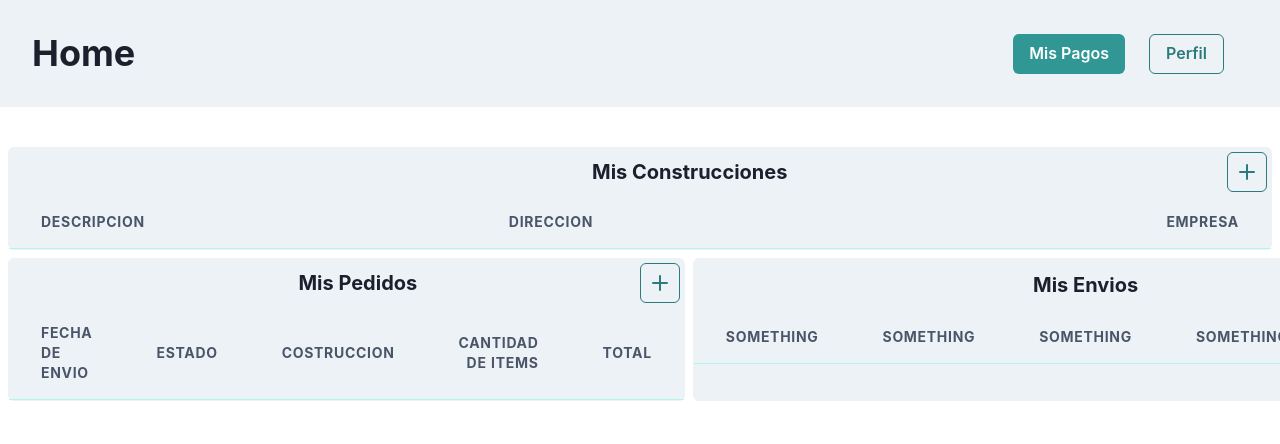
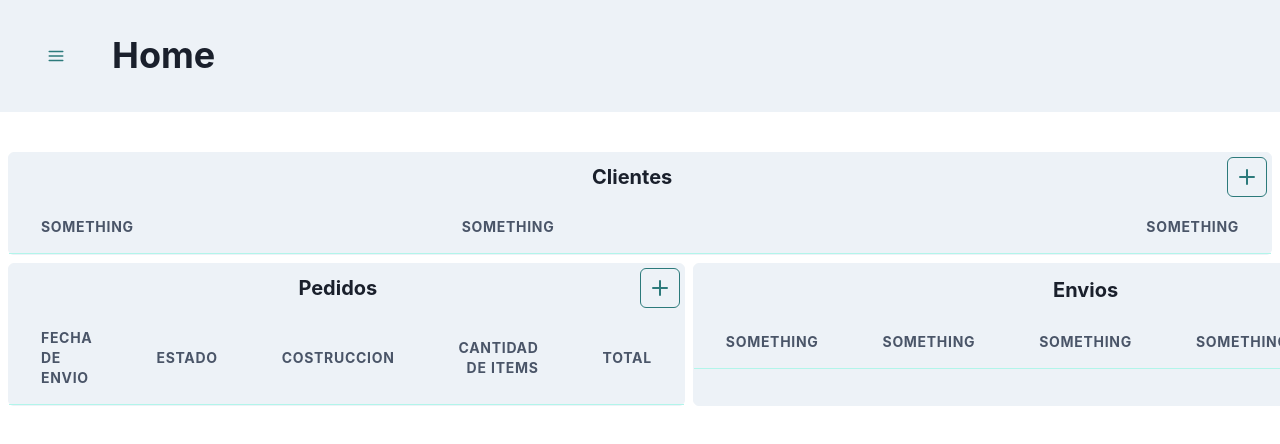
Before and after one commit to matiasdurand/dan-app-frontend, a React (Create React App) app: page / in a window 1280 px wide. Shown: the top 444 px of the page. Built offline with nearby package versions, Linux system fonts and the light colour scheme.

Commit message:
Add employee home

```diff
--- a/src/App.js
+++ b/src/App.js
@@ -1,12 +1,13 @@
 import { ChakraProvider, CSSReset } from '@chakra-ui/react';
-import CustomerHome from './components/login/home/CustomerHome';
+import CustomerHome from './components/customer/home/CustomerHome';
+import EmployeeHome from './components/employee/home/EmployeeHome';
 import Login from './components/login/Login';
 
 function App() {
   return (
     <ChakraProvider>
       <CSSReset />
-      <CustomerHome></CustomerHome>
+      <EmployeeHome></EmployeeHome>
     </ChakraProvider>
   );
 }
--- /dev/null
+++ b/src/components/customer/home/ConstructionsTable.js
@@ -0,0 +1,53 @@
+import {
+  useColorModeValue,
+  Flex,
+  IconButton,
+  Table,
+  Thead,
+  Tbody,
+  Tr,
+  Th,
+  Heading
+} from '@chakra-ui/react'
+import { AddIcon } from '@chakra-ui/icons';
+
+const ConstructionsTable = () => {
+  const tableBackgroud = useColorModeValue("gray.100", "gray.700")
+  return(
+
+    <Flex
+    background={tableBackgroud}
+    border="1px"
+    borderColor={tableBackgroud}
+    rounded={6}
+    w="100%"
+    alignItems="center"
+    direction="row-reverse"
+    wrap="wrap"
+    >
+
+      <IconButton m={1} colorScheme="teal" variant="outline" aria-label="Add" icon={<AddIcon/>} >
+      </IconButton>
+
+      <Heading as="h4" size="md" width="50%">Construcciones</Heading>
+
+      <Table variant="simple" colorScheme="teal" size="lg">
+
+        <Thead>
+          <Tr>
+            <Th>Descripcion</Th>
+            <Th>Direccion</Th>
+            <Th isNumeric>Empresa</Th>
+          </Tr>
+        </Thead>
+
+        <Tbody>
+
+        </Tbody>
+
+      </Table>
+
+    </Flex>
+  )
+}
+export default ConstructionsTable;
--- a/src/components/login/home/DeliveryTable.js
+++ b/src/components/customer/home/DeliveryTable.js
@@ -25,7 +25,7 @@ const DeliveryTable = () => {
     ml={1} mt={2}
     >
 
-      <Heading as="h4" size="md" p={3.5}>Mis Envios</Heading>
+      <Heading as="h4" size="md" p={3.5}>Envios</Heading>
 
       <Table variant="simple" colorScheme="teal" size="lg">
 
--- a/src/components/login/home/OrdersTable.js
+++ b/src/components/customer/home/OrdersTable.js
@@ -29,7 +29,7 @@ const OrdersTable = () => {
       <IconButton m={1} colorScheme="teal" variant="outline" aria-label="Add" icon={<AddIcon/>} >
       </IconButton>
 
-      <Heading as="h4" size="md" width="50%">Mis Pedidos</Heading>
+      <Heading as="h4" size="md" width="50%">Pedidos</Heading>
 
       <Table variant="simple" colorScheme="teal" size="lg">
 
--- a/src/components/login/home/ConstructionsTable.js
+++ b/src/components/employee/home/CustomersTable.js
@@ -1,20 +1,20 @@
 import {
-  useColorModeValue,
   Flex,
   IconButton,
+  Heading,
   Table,
   Thead,
-  Tbody,
   Tr,
   Th,
-  Heading
+  Tbody,
+  useColorModeValue,
+
 } from '@chakra-ui/react'
 import { AddIcon } from '@chakra-ui/icons';
 
-const ConstructionsTable = () => {
+const CustomerTable = () => {
   const tableBackgroud = useColorModeValue("gray.100", "gray.700")
   return(
-
     <Flex
     background={tableBackgroud}
     border="1px"
@@ -29,15 +29,15 @@ const ConstructionsTable = () => {
       <IconButton m={1} colorScheme="teal" variant="outline" aria-label="Add" icon={<AddIcon/>} >
       </IconButton>
 
-      <Heading as="h4" size="md" width="50%">Mis Construcciones</Heading>
+      <Heading as="h4" size="md" width="50%">Clientes</Heading>
 
       <Table variant="simple" colorScheme="teal" size="lg">
 
         <Thead>
           <Tr>
-            <Th>Descripcion</Th>
-            <Th>Direccion</Th>
-            <Th isNumeric>Empresa</Th>
+            <Th>Something</Th>
+            <Th>Something</Th>
+            <Th isNumeric>Something</Th>
           </Tr>
         </Thead>
 
@@ -50,4 +50,4 @@ const ConstructionsTable = () => {
     </Flex>
   )
 }
-export default ConstructionsTable;
+export default CustomerTable;
--- /dev/null
+++ b/src/components/employee/home/DrawerHome.js
@@ -0,0 +1,62 @@
+import React from 'react'
+import {
+  Flex,
+  IconButton,
+  Button,
+  Drawer,
+  DrawerOverlay,
+  DrawerContent,
+  DrawerCloseButton,
+  DrawerHeader,
+  DrawerBody,
+  DrawerFooter,
+  useDisclosure,
+  Heading
+ } from '@chakra-ui/react'
+ import { HamburgerIcon } from '@chakra-ui/icons';
+
+function DrawerHome() {
+  const { isOpen, onOpen, onClose } = useDisclosure()
+  const btnRef = React.useRef()
+
+  return (
+    <>
+
+      <IconButton
+        icon={<HamburgerIcon/>}
+        size="lg"
+        variant="ghost"
+        ref={btnRef}
+        colorScheme="teal"
+        onClick={onOpen}>
+      </IconButton>
+
+      <Drawer
+        isOpen={isOpen}
+        placement="left"
+        onClose={onClose}
+        finalFocusRef={btnRef}
+      >
+        <DrawerOverlay />
+        <DrawerContent>
+          <DrawerCloseButton />
+          <DrawerHeader>Navega</DrawerHeader>
+
+          <DrawerBody>
+            <Flex direction="column">
+              <Button variant="unstyled" mt={10}>PERFIL</Button>
+              <Button variant="unstyled" mt={10}>PAGOS</Button>
+              <Button variant="unstyled" mt={10}>CAMIONES</Button>
+              <Button variant="unstyled" mt={10}>PRODUCTOS</Button>
+            </Flex>
+          </DrawerBody>
+
+          <DrawerFooter alignSelf="center">
+            <Heading size="md">El mejor corralon</Heading>
+          </DrawerFooter>
+        </DrawerContent>
+      </Drawer>
+    </>
+  )
+}
+export default DrawerHome
--- /dev/null
+++ b/src/components/employee/home/EmployeeHome.js
@@ -0,0 +1,36 @@
+import {
+  Flex
+} from '@chakra-ui/react'
+import DeliveryTable from '../../customer/home/DeliveryTable'
+import OrdersTable from '../../customer/home/OrdersTable'
+import CustomerTable from './CustomersTable'
+import Nav from './Nav'
+
+const EmployeeHome = () => {
+  return (
+
+    <Flex h="100vh" direction="column">
+
+      <Nav>
+      </Nav>
+
+      <Flex direction="column" p={2}>
+
+        <CustomerTable>
+        </CustomerTable>
+
+        <Flex justify="space-between">
+
+          <OrdersTable>
+          </OrdersTable>
+
+          <DeliveryTable>
+          </DeliveryTable>
+
+        </Flex>
+      </Flex>
+
+    </Flex>
+  )
+}
+export default EmployeeHome;
--- /dev/null
+++ b/src/components/employee/home/Nav.js
@@ -0,0 +1,30 @@
+import {
+  useColorModeValue,
+  Flex,
+  Heading
+} from '@chakra-ui/react'
+import DrawerHome from './DrawerHome'
+
+const Nav = () => {
+  const navBackground = useColorModeValue("gray.100", "gray.700")
+  return (
+    <Flex as="nav"
+    align="center"
+    alignItems="center"
+    wrap="wrap"
+    w="100%"
+    background={navBackground}
+    mb={8} p={8}
+    >
+
+      <DrawerHome>
+      </DrawerHome>
+
+      <Heading ml={8}>
+        Home
+      </Heading>
+
+    </Flex>
+  )
+}
+export default Nav;
```
Also changed, not shown: src/components/customer/home/CustomerHome.js (renamed from src/components/login/home/CustomerHome.js), src/components/customer/home/Nav.js (renamed from src/components/login/home/Nav.js).
